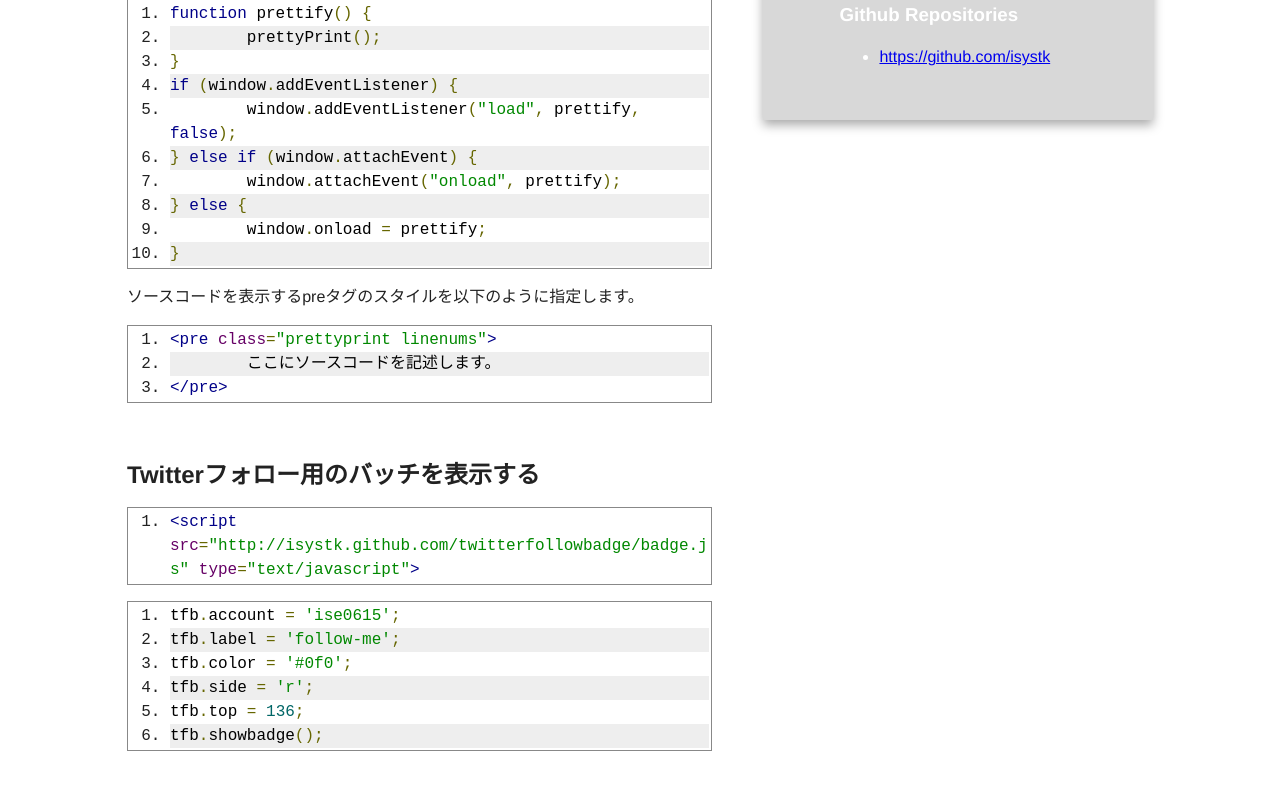
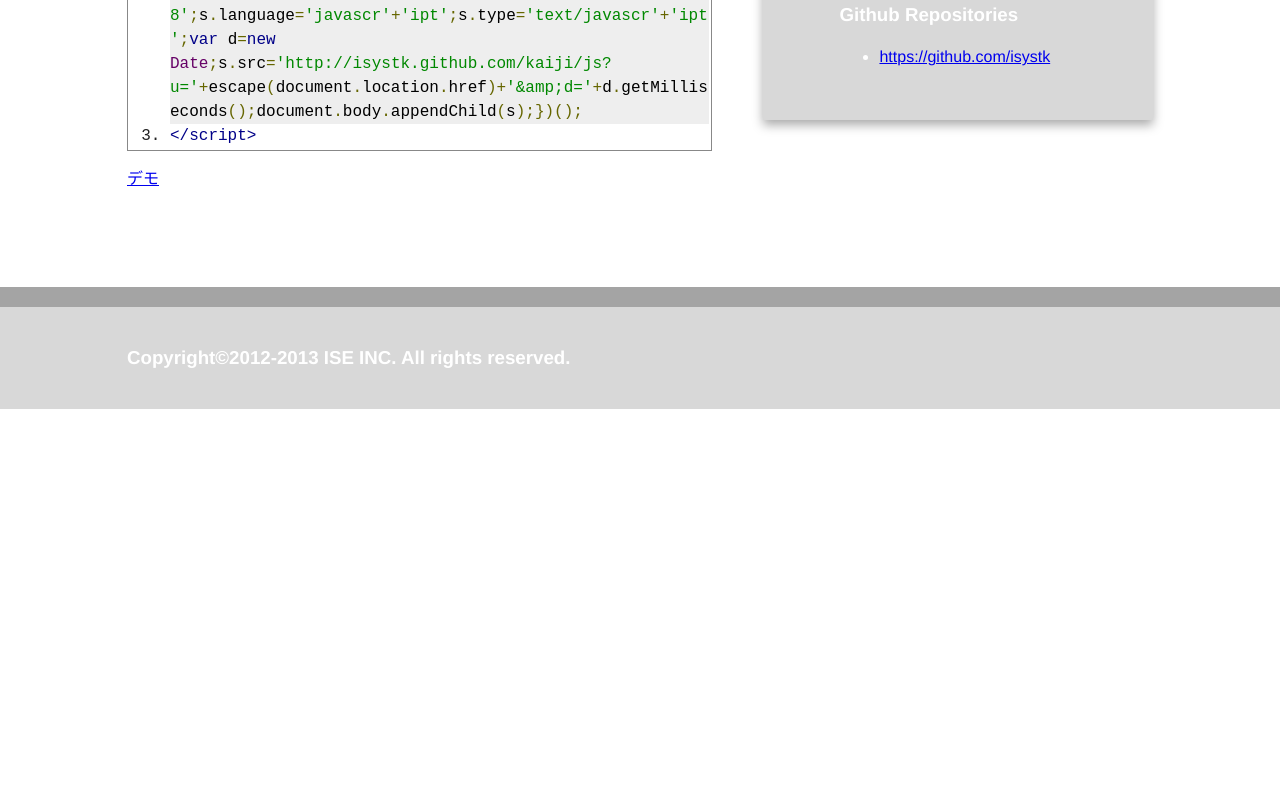
Before and after one commit to isystk/kaiji, a plain HTML site: page index.html in a window 1280 px wide. Shown: the part 400-1190 px from the top of the page. After the commit the page ends 809 px from the top, so only its background shows below. Drawn offline with nearby package versions, Linux system fonts and the light colour scheme.

Commit message:
ブックマークレットのテスト

```diff
--- a/index.html
+++ b/index.html
@@ -7,7 +7,7 @@
 	<meta name="author" content="Ise Yoshitaka">
 	<meta name="description" content="">
 	<meta name="viewport" content="width=device-width">
-	<link rel="stylesheet" href="/css/all.css">
+	<link rel="stylesheet" href="./css/all.css">
 </head>
 <body>
 	<div id="header-container">
@@ -28,54 +28,24 @@
 
 				<header>
 					<h1>PRODUCTS</h1>
-					<p>Webで利用する便利ツールを収集</p>
+					<p>面白いブックマークレット集</p>
 				</header>
 
 				<section>
-					<h2>ソースコードをハイライトしてHTMLに表示する</h2>
+					<h2>カイジ</h2>
 
-					<p>前準備</p>
+					<p>以下のスクリプトをブログに配置して下さい。</p>
 					<pre class="prettyprint linenums">
-&lt;script src="http://isystk.github.com/google-code-prettify/prettify.js" type="text/javascript"&gt;
-</pre>
-					<pre class="prettyprint linenums">
-function prettify() {
-	prettyPrint();
-}
-if (window.addEventListener) {
-	window.addEventListener("load", prettify, false);
-} else if (window.attachEvent) {
-	window.attachEvent("onload", prettify);
-} else {
-	window.onload = prettify;
-}
+&lt;script type=&quot;text/javascript&quot;&gt;
+(function(){var s=document.createElement(&#039;scr&#039;+&#039;ipt&#039;);s.charset=&#039;UTF-8&#039;;s.language=&#039;javascr&#039;+&#039;ipt&#039;;s.type=&#039;text/javascr&#039;+&#039;ipt&#039;;var d=new Date;s.src=&#039;http://isystk.github.com/kaiji/js?u=&#039;+escape(document.location.href)+&#039;&amp;amp;d=&#039;+d.getMilliseconds();document.body.appendChild(s);})();
+&lt;/script&gt;
 </pre>
 
-					<p>ソースコードを表示するpreタグのスタイルを以下のように指定します。</p>
-					<pre class="prettyprint linenums">
-&lt;pre&nbsp;class="prettyprint linenums"&gt;
-	ここにソースコードを記述します。
-&lt;/pre&gt;
-</pre>
+					<p><a href="javascript:(function(){var%20s=document.createElement('scr'+'ipt');s.charset='UTF-8';s.language='javascr'+'ipt';s.type='text/javascr'+'ipt';var%20d=new%20Date;s.src='http://isystk.github.com/kaiji/js?u='+escape(document.location.href)+'&amp;d='+d.getMilliseconds();document.body.appendChild(s);})();">デモ</a></p>
+
 				</section>
 
 				<br />
-
-				<section>
-					<h2>Twitterフォロー用のバッチを表示する</h2>
-
-					<pre class="prettyprint linenums">
-&lt;script src="http://isystk.github.com/twitterfollowbadge/badge.js" type="text/javascript"&gt;
-</pre>
-					<pre class="prettyprint linenums">
-tfb.account = 'ise0615';
-tfb.label = 'follow-me';
-tfb.color = '#0f0';
-tfb.side = 'r';
-tfb.top = 136;
-tfb.showbadge();
-</pre>
-				</section>
 
 				<footer>
 					<h1></h1>
@@ -107,11 +77,11 @@ tfb.showbadge();
 	</div>
 
 	<script src="//ajax.googleapis.com/ajax/libs/jquery/1/jquery.min.js"></script>
-	<script>window.jQuery || document.write('<script src="/js/lib/jquery.js"><\/script>')</script>
-	<script src="/js/lib/jquery.easing.js" type="text/javascript"></script>
-	<script src="/js/all.js" type="text/javascript"></script>
+	<script>window.jQuery || document.write('<script src="./js/lib/jquery.js"><\/script>')</script>
+	<script src="./js/lib/jquery.easing.js" type="text/javascript"></script>
+	<script src="./js/all.js" type="text/javascript"></script>
 	<!--[if lt IE 9]>
-		<script src="/js/lib/html5shiv.js"></script>
+		<script src="./js/lib/html5shiv.js"></script>
 	<![endif]-->
 </body>
 </html>
```
Also changed, not shown: kaiji/img/isystk.png (added), kaiji/img/zawa.jpg (added), kaiji/readme.txt (added), tag3d/readme.txt (deleted), 2 other files.
